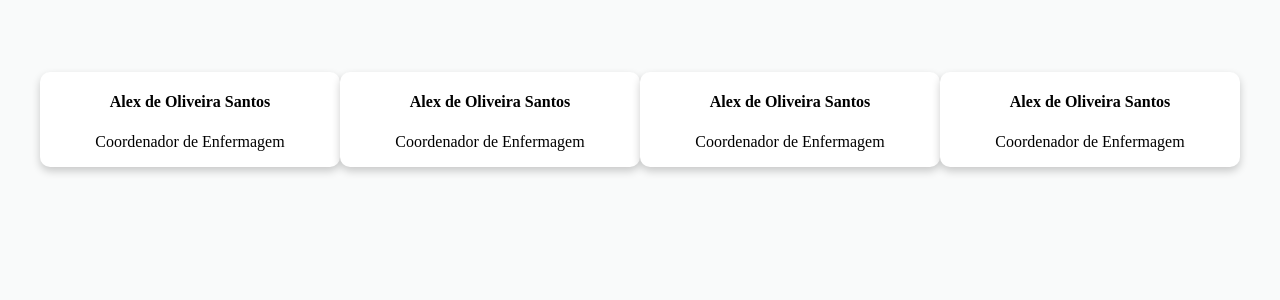
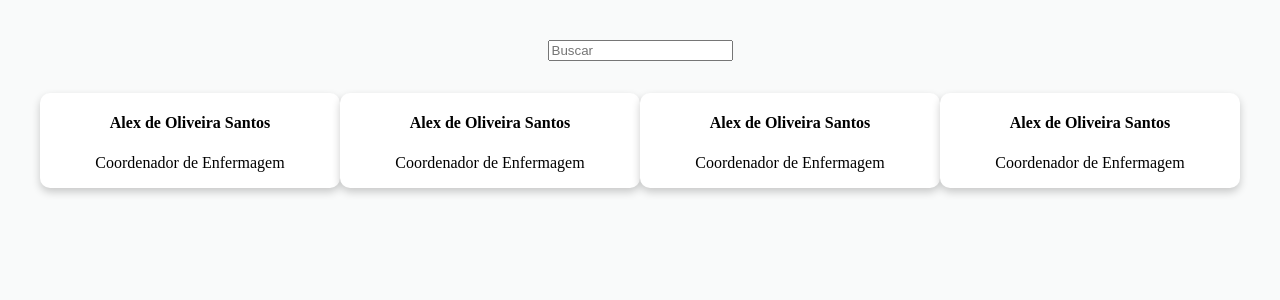
Before and after one commit to devLucasMoraes/sistema-de-credenciamento, a React (Create React App) app: page /checkin in a window 1280 px wide. Shown: the top 300 px of the page. Built offline with nearby package versions, Linux system fonts and the light colour scheme.

Commit message:
refatoracao de codigo ja existente

```diff
--- a/src/components/Card/Index.tsx
+++ /dev/null
@@ -1,15 +0,0 @@
-import IFuncionaro from "../../interfaces/IFuncionario"
-import './Card.css'
-
-interface CardProps {
-    funcionario: IFuncionaro
-}
-
-export default function Card({ funcionario }: CardProps) {
-    return (
-        <div className="card">
-            <h4>{funcionario.nome}</h4>
-            <p>{funcionario.cargo}</p>
-        </div>
-    )
-}
--- a/src/interfaces/IFuncionario.ts
+++ b/src/interfaces/IColaborador.ts
@@ -1,4 +1,4 @@
-export default interface IFuncionaro {
+export default interface IColaborador {
     id: string,
     nome: string,
     cargo: string
--- /dev/null
+++ b/src/pages/CheckIn/Cards/Cards.css
@@ -0,0 +1,6 @@
+.colaboradores {
+    display: flex;
+    flex-wrap: wrap;
+    justify-content: space-around;
+    margin-top: 32px;
+}
--- /dev/null
+++ b/src/pages/CheckIn/Cards/ColaboradorCard/Index.tsx
@@ -0,0 +1,15 @@
+import IColaborador from "../../../../interfaces/IColaborador"
+import './ColaboradorCard.css'
+
+interface ColaboradorCardProps {
+    colaborador: IColaborador
+}
+
+export default function ColaboradorCard({ colaborador }: ColaboradorCardProps) {
+    return (
+        <div className="card">
+            <h4>{colaborador.nome}</h4>
+            <p>{colaborador.cargo}</p>
+        </div>
+    )
+}
--- /dev/null
+++ b/src/pages/CheckIn/Cards/index.tsx
@@ -0,0 +1,36 @@
+import './Cards.css'
+import ColaboradorCard from './ColaboradorCard/Index'
+
+
+const colaboradores = [
+    {
+        id: '1',
+        nome: 'Alex de Oliveira Santos',
+        cargo: 'Coordenador de Enfermagem'
+    },
+    {
+        id: '2',
+        nome: 'Alex de Oliveira Santos',
+        cargo: 'Coordenador de Enfermagem'
+    },
+    {
+        id: '3',
+        nome: 'Alex de Oliveira Santos',
+        cargo: 'Coordenador de Enfermagem'
+    },
+    {
+        id: '4',
+        nome: 'Alex de Oliveira Santos',
+        cargo: 'Coordenador de Enfermagem'
+    }
+]
+
+export default function Cards() {
+    return (
+        <div className='colaboradores'>
+            {colaboradores.map(funcionario => (
+                <ColaboradorCard key={funcionario.id} colaborador={funcionario} />
+            ))}
+        </div>
+    )
+}
--- a/src/pages/CheckIn/CheckIn.css
+++ b/src/pages/CheckIn/CheckIn.css
@@ -1,12 +1,5 @@
-.time {
+.checkin {
     padding: 32px;
     text-align: center;
     position: relative;
 }
-
-.funcionarios {
-    display: flex;
-    flex-wrap: wrap;
-    justify-content: space-around;
-    margin-top: 32px;
-}
--- a/src/pages/CheckIn/index.tsx
+++ b/src/pages/CheckIn/index.tsx
@@ -1,37 +1,19 @@
-import Card from '../../components/Card/Index'
+import Buscador from './Buscador'
+import { useState } from 'react'
 import './CheckIn.css'
+import Cards from './Cards'
 
-const funcionarios = [
-    {
-        id: '1',
-        nome: 'Alex de Oliveira Santos',
-        cargo: 'Coordenador de Enfermagem'
-    },
-    {
-        id: '2',
-        nome: 'Alex de Oliveira Santos',
-        cargo: 'Coordenador de Enfermagem'
-    },
-    {
-        id: '3',
-        nome: 'Alex de Oliveira Santos',
-        cargo: 'Coordenador de Enfermagem'
-    },
-    {
-        id: '4',
-        nome: 'Alex de Oliveira Santos',
-        cargo: 'Coordenador de Enfermagem'
-    }
-]
+
 
 export default function CheckIn() {
+    const [busca, setBusca] = useState('')
+
     return (
-        <section className='time' >
-            <div className='funcionarios'>
-                {funcionarios.map(funcionario => (
-                    <Card key={funcionario.id} funcionario={funcionario} />
-                ))}
-            </div>
-        </section>
+        <>
+            <section className='checkin' >
+                <Buscador busca={busca} setBusca={setBusca} />
+                <Cards />
+            </section>
+        </>
     )
 }
```
Also changed, not shown: src/pages/CheckIn/Cards/ColaboradorCard/ColaboradorCard.css (renamed from src/components/Card/Card.css).
